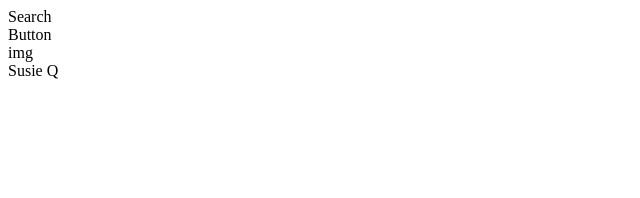
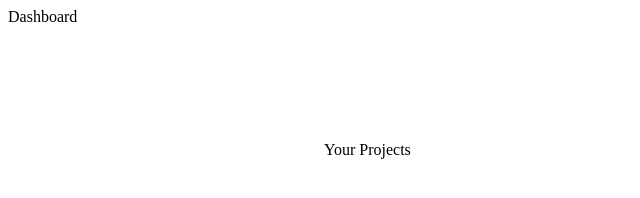
Before and after one commit to P-Welfare/Admin-Dashboard, a plain HTML site: page index.html in a window 1280 px wide. Shown: the whole page, without its empty margins (0-640 px from the left). Drawn offline with Linux system fonts and the light colour scheme.

Commit message:
Add grid layout

```diff
--- a/index.html
+++ b/index.html
@@ -8,13 +8,21 @@
 </head>
 <body>
    <div id="bigcontainer">
-    <div id="header"></div>
-   <div>Search</div>
-   <div>Button</div>
-   <div>img</div>
-   <div>Susie Q</div>
-    <div id="dashboard"></div>
-    <div id="content"></div>
+    <div id="dashboard">
+        Dashboard
+    </div>
+
+    <div id="maincontent">
+        <div id="header">
+
+
+
+        </div>
+        <div id="content">
+Your Projects
+
+        </div>
+    </div>
 
 
    </div>
--- a/styles.css
+++ b/styles.css
@@ -1,3 +1,15 @@
-.bigcontainer {
+#bigcontainer {
 display: grid;
+grid-template-columns: 1fr 3fr;
+height: 100vh;
 }
+
+#maincontent {
+    display: grid;
+    grid-template-rows: 1fr 5fr;
+}
+
+#content {
+    display: grid;
+    grid-template-columns: 2fr 2fr 1fr;
+}
```
